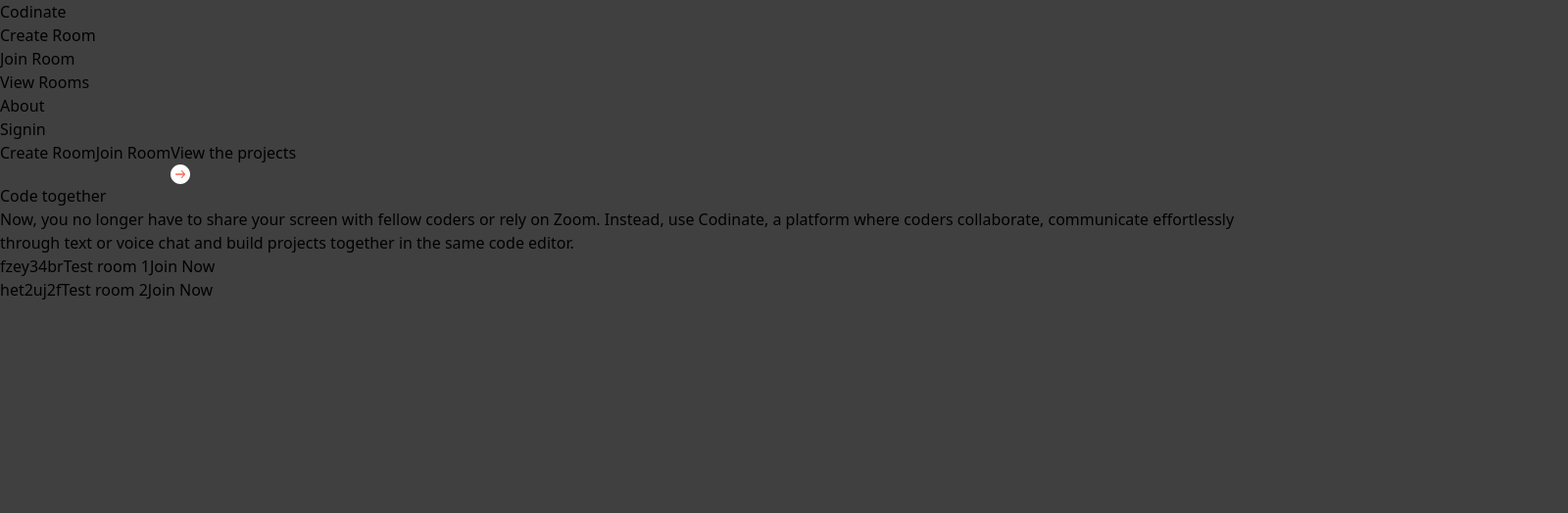
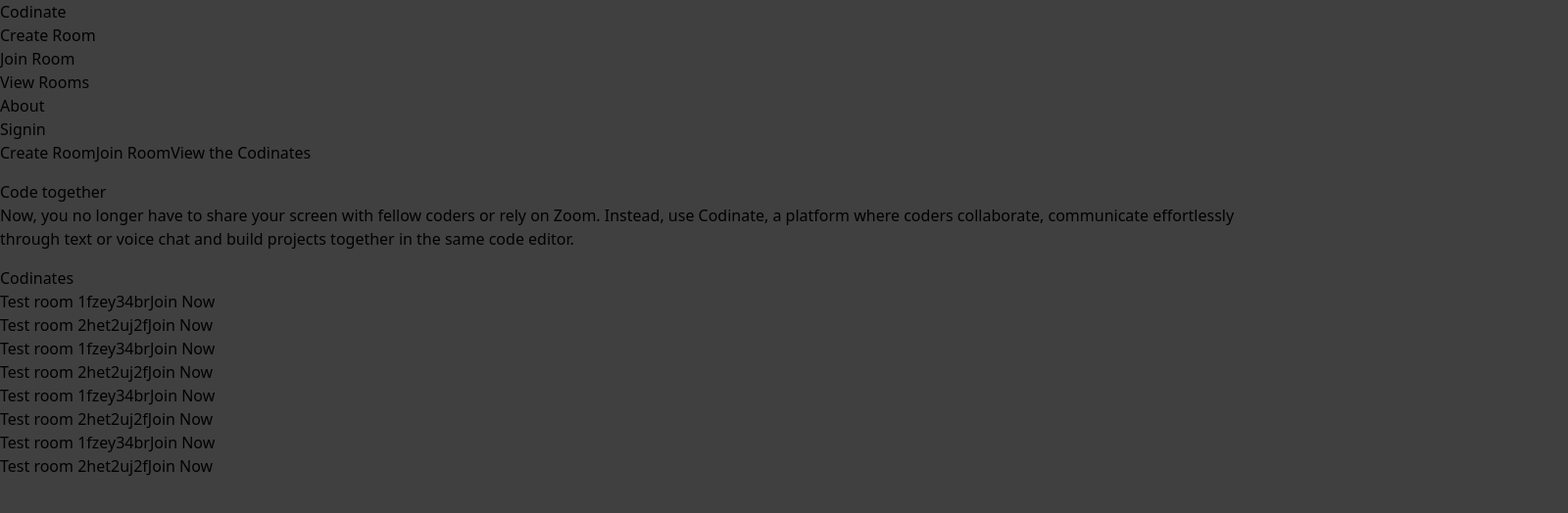
Before and after one commit to Ashmit-Parandkar/codinate-frontend, a React (Vite) app: page / in a window 1280 px wide. Shown: the top 524 px of the page at 98% size, 1600 px wide, since content can reach past the window. Built offline with nearby package versions, Linux system fonts and the light colour scheme.

Commit message:
Add files via upload

```diff
--- a/package.json
+++ b/package.json
@@ -11,6 +11,8 @@
   },
   "dependencies": {
     "axios": "^1.6.7",
+    "framer-motion": "^11.0.3",
+    "qs": "^6.11.2",
     "react": "^18.2.0",
     "react-ace": "^10.1.0",
     "react-dom": "^18.2.0",
--- a/src/components/CodeEditor.jsx
+++ b/src/components/CodeEditor.jsx
@@ -82,11 +82,64 @@ const CodeEditor = () => {
   };
 
   const runCode = () => {
-    if (socket) {
-      socket.emit("message", code); // Emitting code run request to server
+
+    console.log("This is code : ",code)
+
+
+    let currLang = language
+
+    if(currLang == 'javascript'){
+      currLang = 'js';
     }
+    if(currLang == 'c_cpp'){
+      currLang = 'cpp';
+    }
+    if(currLang == 'python'){
+      currLang = 'py';
+    }
+    if(currLang == 'java'){
+      currLang = 'java';
+    }
+    // if (socket) {
+    //   socket.emit("message", code); // Emitting code run request to server
+    // }
+
     // For simplicity, let's just set the output as the input for now
-    setOutput(input);
+    // setOutput(input);
+
+    console.log(currLang)
+
+
+    fetch("http://localhost:8080/", {
+      method: "POST",
+      headers: {
+        "Content-Type": "application/json"
+      },
+      body: JSON.stringify({code:code, language: currLang, input:input})
+    })
+    .then((response) => {
+      if (!response.ok) {
+        throw new Error("Network response was not ok");
+      }
+      return response.json();
+    })
+    .then((data) => {
+      console.log("Code Data : ", data);
+
+      setOutput(data.output)
+      // Optionally, reset the form fields after successful submission
+      // setFormData({ username: '', roomId: '', password: '' });
+      // Redirect or perform any other action upon successful submission
+      // window.location.href = `/code/${data.RoomId}`;
+      // props.setshowModal(false);
+      // navigateTo(`/code/${data.RoomId}`,{state:{roomId: data.RoomId, password: data.password, senderName: data.UserName}})
+    })
+    .catch((error) => {
+      console.error("Error submitting form:", error);
+    });
+
+
+
   };
 
   const copyRoomInfo = () => {
@@ -115,7 +168,6 @@ const CodeEditor = () => {
             onChange={(e) => setLanguage(e.target.value)}
           >
             <option value="javascript">JavaScript</option>
-            <option value="html">HTML</option>
             <option value="python">Python</option>
             <option value="java">Java</option>
             <option value="c_cpp">C++</option>
@@ -177,7 +229,10 @@ const CodeEditor = () => {
         <div className="flex flex-col w-96 gap-7" style={{margin:"-22px 0"}}>
           <div>
             <label htmlFor="input-textarea" className="text-white text-lg">Input:</label>
-            <AceEditor
+<br />
+            <textarea name="input" id="input" cols="30" rows="10" value={input} className="bg-gray-300 rounded-lg p-4" onChange={(e)=>{setInput(e.target.value)}}></textarea>
+
+            {/* <AceEditor
               mode={language}
               theme={theme}
               fontSize={fontSize}
@@ -195,11 +250,15 @@ const CodeEditor = () => {
                 showLineNumbers: true,
                 tabSize: 2,
               }}
-            />
+            /> */}
           </div>
           <div>
             <label htmlFor="output-textarea" className="text-white text-lg">Output:</label>
-            <AceEditor
+<br />
+            <textarea name="output" id="output" cols="30" className="bg-gray-300 rounded-lg p-4" rows="10" value={output}></textarea>
+
+
+            {/* <AceEditor
               mode={language}
               theme={theme}
               fontSize={fontSize}
@@ -216,10 +275,10 @@ const CodeEditor = () => {
                 showLineNumbers: true,
                 tabSize: 2,
               }}
-            />
+            /> */}
           </div>
         </div>
-        <Chat roomData={roomData}/>
+        {roomData && <Chat roomData={roomData} />}
       </div>
     </div>
   );
--- a/src/components/CreateRoom.jsx
+++ b/src/components/CreateRoom.jsx
@@ -61,7 +61,7 @@ const CreateRoom = (props) => {
     <div className="sm:mx-auto sm:w-full sm:max-w-sm">
     <h1 className='text-center text-4xl font-bold text-white'>Cod<span className=' text-cyan-300 '>inate</span></h1>
   <h2 className="mt-10 text-center text-2xl font-bold leading-9 tracking-tight text-white">
-    Join a Room
+    Create a Room
   </h2>
 </div>
     <div className="mt-10 sm:mx-auto sm:w-full sm:max-w-sm">
--- a/src/components/MessageContainer.jsx
+++ b/src/components/MessageContainer.jsx
@@ -3,9 +3,9 @@ import React from "react";
 const MessageContainer = ({ name, time, message, isSent }) => {
   return (
     <div className={`flex ${isSent ? 'justify-end' : 'justify-start'} m-4`}>
-      <div className={`max-w-[70%] p-4 rounded-lg ${isSent ? 'bg-blue-500 text-white' : 'bg-gray-300 text-black'}`}>
+      <div className={`max-w-[70%] p-4 rounded-lg ${isSent ? 'bg-cyan-300 text-black' : 'bg-gray-300 text-black'}`}>
         <div className="font-bold">{name}</div>
-        <div className="text-sm text-gray-500">{time}</div>
+        <div className="text-[10px] text-gray-500">{time}</div>
         <div>{message}</div>
       </div>
     </div>
--- a/src/components/RoomItem.jsx
+++ b/src/components/RoomItem.jsx
@@ -1,16 +1,16 @@
 import React from 'react'
 import Button from './Button';
 
-const RoomItem = (props) => {
+const RoomItem = ({roomname,roomid,setshowModal}) => {
   return (
-      <div className="flex w-[90%] m-auto bg-[#404040] gap-10 text-white shadow-md shadow-cyan-300 text-[20px] h-[60px] justify-between p-7 items-center">
+      <div className="flex flex-col w-[90%] m-auto bg-[#404040] gap-10 text-white shadow-md shadow-cyan-300 text-[20px] justify-between p-7 items-center">
+        <span className="flex font-semibold text-xl">
+          {roomname}
+        </span>
         <span className=" font-thin text-md">
-          {props.roomid}
+          {roomid}
         </span>
-        <span className="flex font-thin text-md">
-          {props.roomname}
-        </span>
-        <button className='bg-white text-black rounded-full w-[100px] h-12 text-sm'> Join Now</button>
+        <button className='bg-white text-black rounded-full w-[100px] h-12 text-sm' onClick={() => setshowModal(true)} > Join Now</button>
       </div>
   )
 }
--- a/src/sections/Hero.jsx
+++ b/src/sections/Hero.jsx
@@ -1,25 +1,68 @@
+// Hero component
 import React from 'react';
+import { motion } from 'framer-motion';
 import { arrowRight } from '../assets/icons';
 import Button from '../components/Button';
-
-const Hero = ({setshowModalC,setshowModalJ}) => {
-  return (
-    <section id='home' className='w-full flex justify-evenly items-center m-auto h-[600px]'>
-    <div className='flex flex-col gap-9 justify-center items-center'>
-    <Button label="Create Room" setshowModal={setshowModalC} > </Button>
-    <Button label="Join Room" setshowModal={setshowModalJ}></Button>
-    <Button label="View the projects" iconURL={arrowRight} ></Button>
+import { FaCode } from "react-icons/fa6";
 
 
-    </div>
-    <div className='text-white flex flex-col justify-center items-center'>
-      <h1 className=' text-8xl'>Code <span className='text-cyan-300'>together</span></h1>
-     <p className='mt-7 w-[700px] text-slate-300 text-lg text-center'>Now, you no longer have to share your screen with fellow coders or rely on Zoom. Instead, use <span className='text-cyan-300 font-bold text-xl'>Codinate</span>, a platform where coders collaborate, communicate effortlessly through text or voice chat and build projects together in the same code editor.</p>
-    </div>
+const Hero = ({ setshowModalC, setshowModalJ }) => {
+  const fadeInAnimation = {
+    hidden: { opacity: 0 },
+    visible: { opacity: 1 },
+  };
+
+  return (
+    <motion.section
+      id='home'
+      className='w-full flex flex-col md:flex-row justify-evenly items-center m-auto h-[600px]'
+      variants={fadeInAnimation}
+      initial="hidden"
+      animate="visible"
+    >
+      <motion.div initial={{opacity:0,y:-100}}
+      animate={{opacity:1,y:0}}
+      transition={{duration:1,ease:'easeOut',delay:0.2}}  className='flex flex-col gap-9 justify-center items-center mb-8 md:mb-0'>
+        <Button label="Create Room" setshowModal={setshowModalC}></Button>
+        <Button label="Join Room" setshowModal={setshowModalJ}></Button>
+        <Button label="View the Codinates"></Button>
+      </motion.div>
+      <motion.div initial={{opacity:0,y:100}}
+      animate={{opacity:1,y:0}}
+      transition={{duration:1,ease:'easeOut',delay:0.2}} className='text-white flex flex-col justify-center items-center '>
+        <div>
+        <motion.div
+      initial={{ scale: 1 }} // Initial scale
+      animate={{ scale: 1.5 }} // Target scale after animation
+      transition={{ delay: 2, duration: 0.5 }} // Delay before starting animation and duration of the animation
+    >
+      <FaCode className='text-black bg-white rounded-full w-12 h-12 p-3 shadow-cyan-300 shadow-md'></FaCode>
+    </motion.div>
+          <div>
+        <h1 className='text-4xl md:text-8xl text-center md:text-left'>
+          Code <span className='text-cyan-300'>together</span>
+        </h1>
+        </div>
+        </div>
+        <p className='mt-4 md:mt-7 w-full md:w-[700px] text-slate-300 text-base md:text-lg text-center md:text-left'>
+          Now, you no longer have to share your screen with fellow coders or rely on Zoom. Instead, use{' '}
+          <span className='text-cyan-300 font-bold text-lg md:text-xl'>Codinate</span>, a platform where coders collaborate, communicate effortlessly through text or voice chat and build projects together in the same code editor.
+        </p>
+        <motion.div
+      initial={{ scale: 1 }} // Initial scale
+      animate={{ scale: 1.5 }} // Target scale after animation
+      transition={{ delay: 2, duration: 0.5 }} // Delay before starting animation and duration of the animation
+    >
+      <FaCode className='text-black bg-white rounded-full w-12 h-12 p-3 shadow-cyan-500 ml-[34rem] mt-4 shadow-cyan-300 shadow-md'></FaCode>
+    </motion.div>
 
 
-    </section>
-  )
-}
+      </motion.div>
 
-export default Hero
+
+
+    </motion.section>
+  );
+};
+
+export default Hero;
--- a/src/sections/RoomShower.jsx
+++ b/src/sections/RoomShower.jsx
@@ -1,21 +1,30 @@
-import React from 'react'
-import RoomItem from '../components/RoomItem'
+import React from 'react';
+import RoomItem from '../components/RoomItem';
 
-
-
-const RoomShower = () => {
-
-    const roomid1 = "fzey34br";
-    const roomid2 = "het2uj2f";
-    const roomname1 = "Test room 1";
-    const roomname2 = "Test room 2";
+const RoomShower = ({ setshowModalJ }) => {
+  const roomid1 = "fzey34br";
+  const roomid2 = "het2uj2f";
+  const roomname1 = "Test room 1";
+  const roomname2 = "Test room 2";
 
   return (
-    <div id='view-rooms' className="m-12 border-2 border-black flex flex-col gap-7 bg-black rounded-lg shadow-xl shadow-cyan-300 py-7">
-      <RoomItem roomid={roomid1} roomname={roomname1}/>
-      <RoomItem roomid={roomid2} roomname={roomname2} />
+    <div>
+      <h1 className='ml-4 md:ml-12 text-white text-4xl font-bold'>Codinates</h1>
+      <div id='view-rooms' className="mx-4 md:mx-12 mt-4 md:mt-8 grid grid-cols-1 md:grid-cols-2 lg:grid-cols-3 gap-4 md:gap-7 bg-black rounded-lg shadow-xl py-4 md:py-7">
+        {/* Use responsive margin and grid classes */}
+
+        {/* Use .map when the backend is completed */}
+        {[1, 2, 3, 4, 5, 6, 7, 8].map((item, index) => (
+          <RoomItem
+            key={index}
+            roomid={index % 2 === 0 ? roomid1 : roomid2}
+            roomname={index % 2 === 0 ? roomname1 : roomname2}
+            setshowModal={setshowModalJ}
+          />
+        ))}
       </div>
-  )
-}
+    </div>
+  );
+};
 
-export default RoomShower
+export default RoomShower;
```
Also changed, not shown: src/components/Chat.jsx (+156 -77 lines), 1 other file (tests, documents, lock files or other folders).
